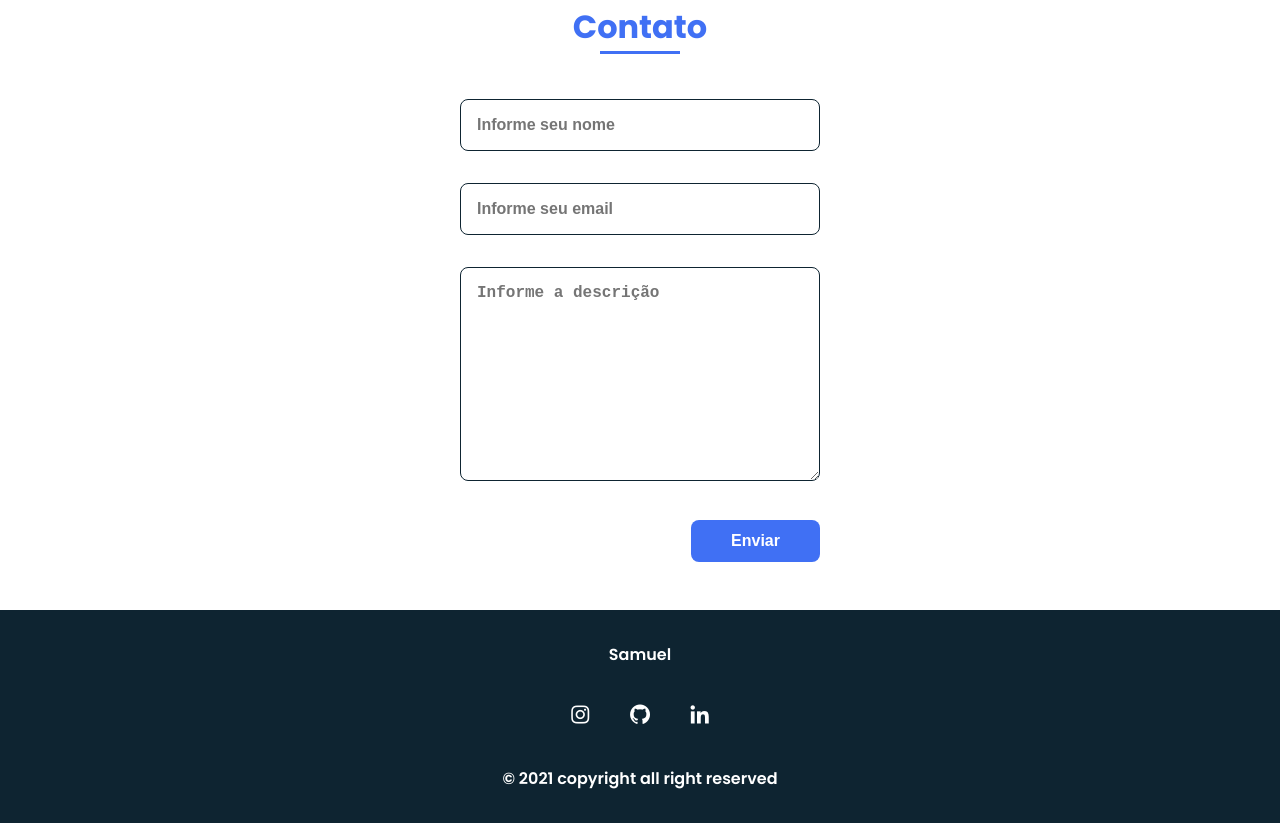
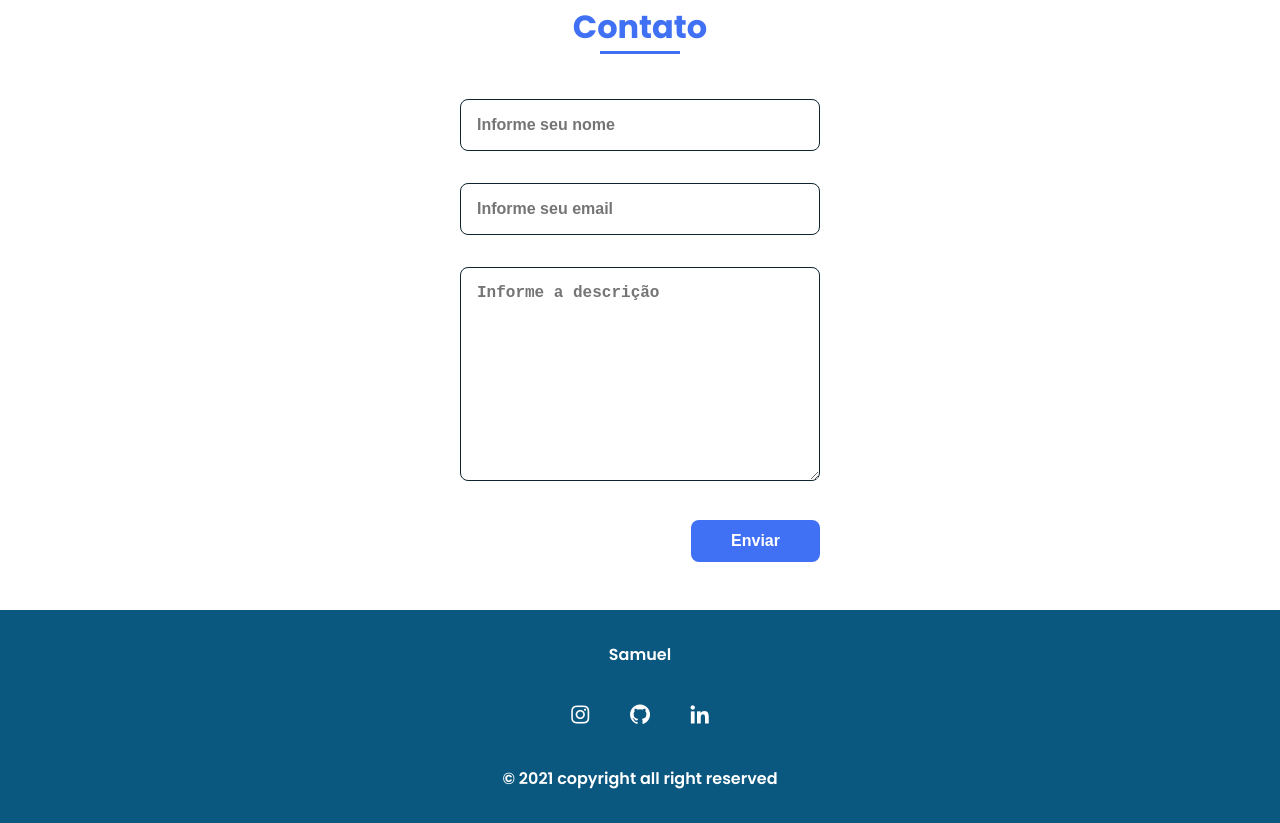
Before and after one commit to samueloliveiraf/meu-portifolio, a plain HTML site: page index.html in a window 1280 px wide. Shown: the part 2806-3629 px from the top of the page. Drawn offline with nearby package versions, Linux system fonts and the light colour scheme.

Commit message:
Update styles.css

```diff
--- a/assets/css/styles.css
+++ b/assets/css/styles.css
@@ -343,7 +343,7 @@ img{
 
 /* ===== FOOTER =====*/
 .footer{
-  background-color: var(--second-color);
+  background-color: #0A577F;
   color: #fff;
   text-align: center;
   font-weight: var(--font-semi);
```
